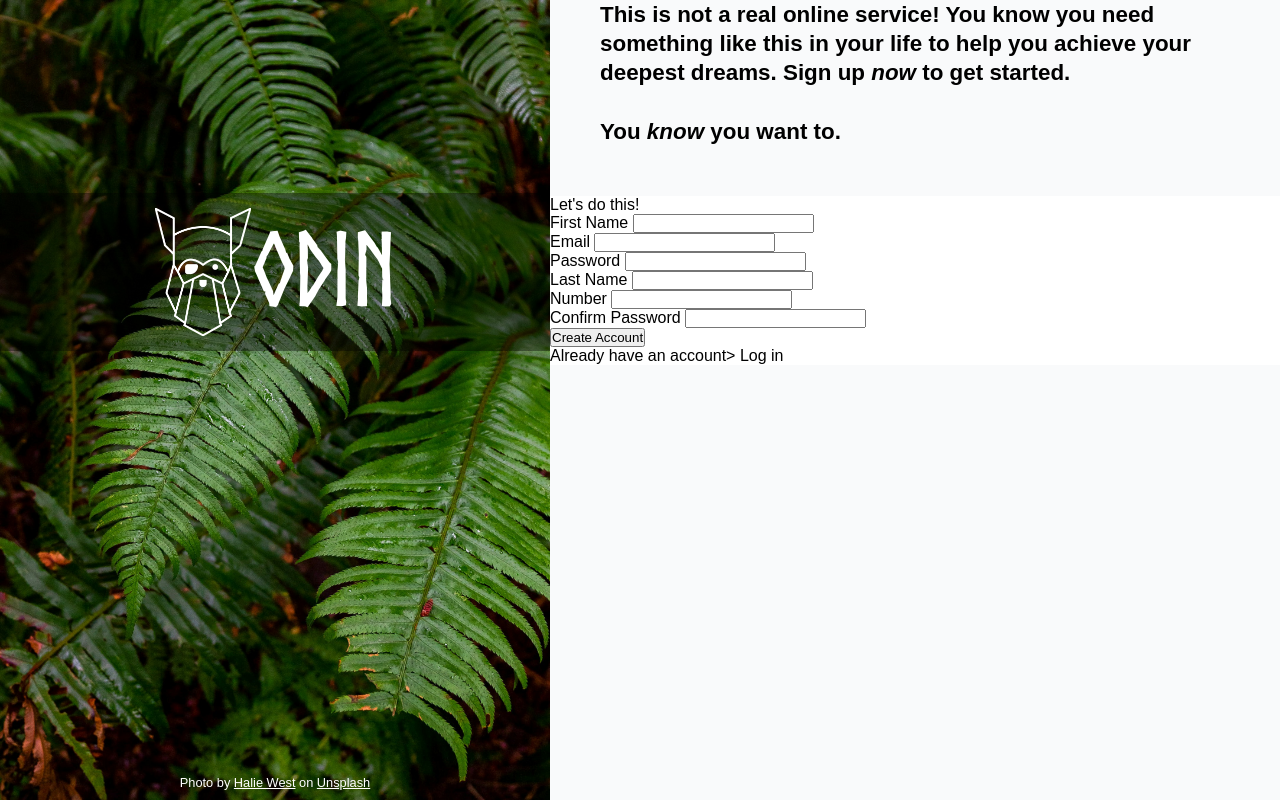
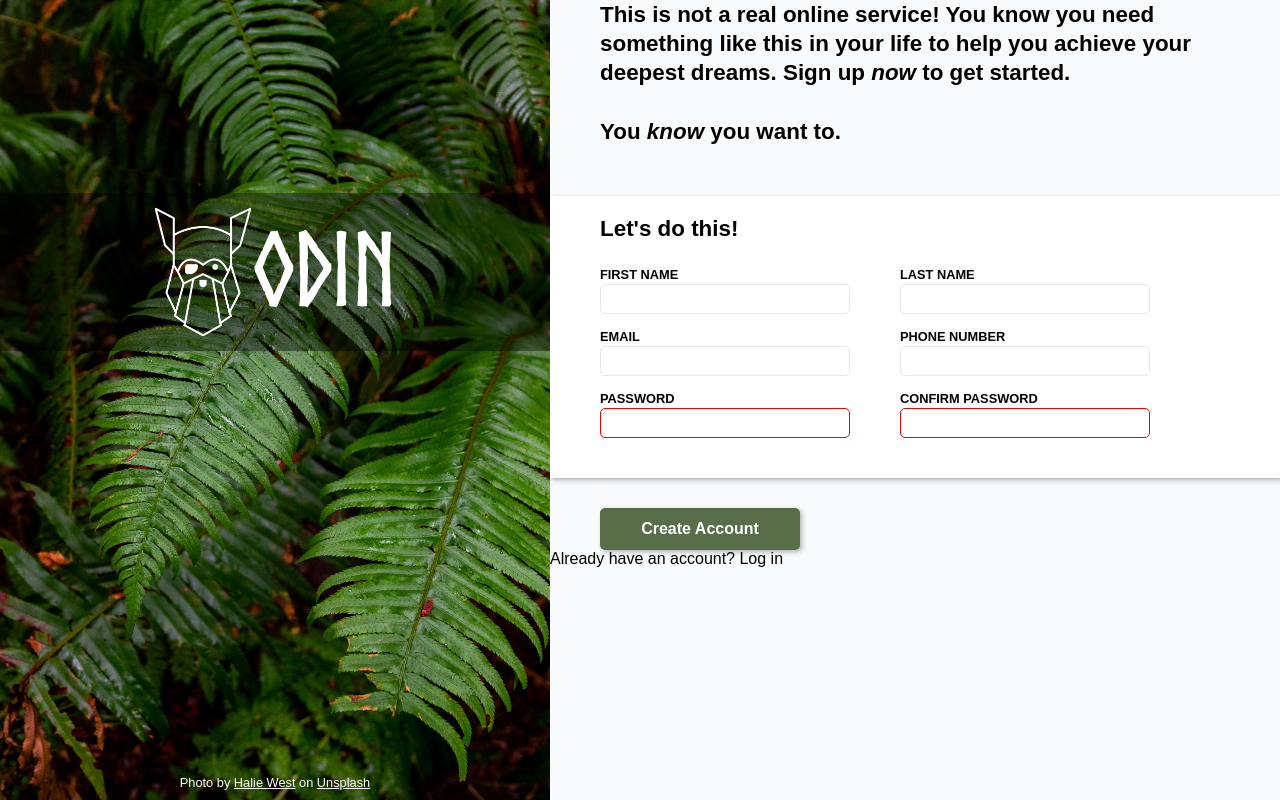
Before and after one commit to NinaVsWorld/sign-up-form, a plain HTML site: page index.html in a window 1280 px wide. Drawn offline with Linux system fonts and the light colour scheme.

Commit message:
Complete form styling

```diff
--- a/index.html
+++ b/index.html
@@ -26,8 +26,8 @@
             <br>
             <p>You <span class="italics">know</span> you want to.</p>
         </div>
-        <form>
-            <p>Let's do this!</p>
+        <form id="form">
+            <p class="form-text">Let's do this!</p>
             <div class="form">
                 <div class="sect-1">
                     <div class="first-name">
@@ -40,7 +40,7 @@
                     </div>
                     <div class="password">
                         <label for="password">Password</label>
-                        <input type="password" id="password" name="password">
+                        <input type="password" id="password" name="password" minlength="8" maxlength="14" required>
                     </div>
                 </div>
 
@@ -50,20 +50,20 @@
                         <input type="text" id="last-name" name="last-name">
                     </div>
                     <div class="phone">
-                        <label for="phone">Number</label>
+                        <label for="phone">Phone Number</label>
                         <input type="tel" id="phone" name="phone-number">
                     </div>
                     <div class="confirm-password">
                         <label for="confirm-password">Confirm Password</label>
-                        <input type="password" id="confirm-password" name="confirm-password">
+                        <input type="password" id="confirm-password" name="confirm-password" minlength="8" maxlength="14" required>
                     </div>
                 </div>
             </div>
-            <div class="button">
-                <button type="submit">Create Account</button>
-            </div>
-            <p class="existing-acc">Already have an account> <span class="log in">Log in</span></p>
         </form>
+        <div class="button">
+            <button type="submit" form="form">Create Account</button>
+        </div>
+        <p class="existing-acc">Already have an account? <span class="log in">Log in</span></p>
     </div>
 </body>
 </html>
--- a/style.css
+++ b/style.css
@@ -72,18 +72,93 @@ a {
 }
 
 .text {
+    line-height: 1.3;
+    width: 55ch;
+    padding-bottom: 50px;
+}
+
+.form-text, .text {
     font-size: 1.4rem;
     font-weight: 550;
-    line-height: 1.3;
-    width: 55ch;
     padding-left: 50px;
-    padding-bottom: 50px;
+}
+
+.form-text {
+    padding-top: 20px;
 }
 
 form {
     background-color: white;
+    box-shadow: 2px 2px 5px rgba(0, 0, 0, 0.3);
 }
 
 .italics {
     font-style: italic;
 }
+
+input {
+    width: 250px;
+    height: 30px;
+    padding: 0;
+    margin: 0;
+    box-sizing: border-box;
+    border-radius: 5px;
+    border: 1px solid #E5E7EB;
+    font-size: 1rem;
+    padding: 7px;
+}
+
+#password:invalid, #confirm-password:invalid {
+    border-color: rgb(240, 1, 1);
+}
+
+input:focus {
+    box-shadow: 2px 2px 5px rgba(0, 0, 0, 0.3);
+}
+
+label {
+    text-transform: uppercase;
+    font-size: 0.8rem;
+    font-weight: 550;
+}
+
+.first-name,
+.email,
+.password,
+.last-name,
+.phone,
+.confirm-password {
+    display: flex;
+    flex-direction: column;
+    padding-top: 15px;
+    gap: 2px;
+}
+
+.first-name, .last-name {
+    padding-top: 0;
+}
+
+.form {
+    display: flex;
+    gap: 50px;
+    padding-left: 50px;
+    padding-top: 25px;
+    padding-bottom: 40px;
+}
+
+button {
+    background-color: #596D48;
+    border-radius: 5px;
+    border: none;
+    font-size: 1rem;
+    font-weight: 550;
+    width: 200px;
+    padding: 12px 0;
+    color: white;
+    box-shadow: 2px 2px 5px rgba(0, 0, 0, 0.3);
+}
+
+.button {
+    padding-left: 50px;
+    padding-top: 30px;
+}
```
